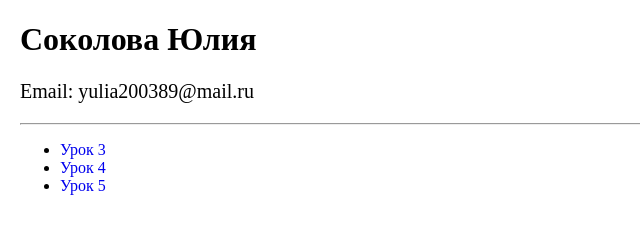
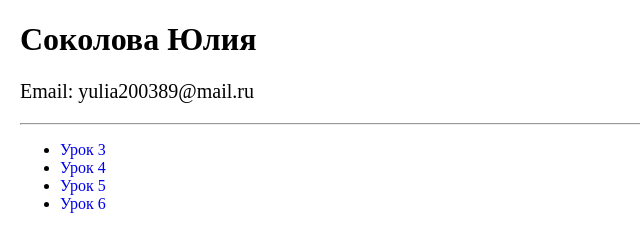
Before and after one commit to yulia200389/lesson-task, a plain HTML site: page index.html in a window 1280 px wide. Shown: the full height of the page, 0-640 px from the left. Drawn offline with Linux system fonts and the light colour scheme.

Commit message:
Update index.html

```diff
--- a/index.html
+++ b/index.html
@@ -22,6 +22,7 @@
         <li><a href="./lesson.html">Урок 3</a></li>
         <li><a href="./semantic.html">Урок 4</a></li>
         <li><a href="./lesson">Урок 5</a></li>
+        <li><a href="./semantic.html">Урок 6</a></li>
         </ul>
 </body>
 </html>
```
